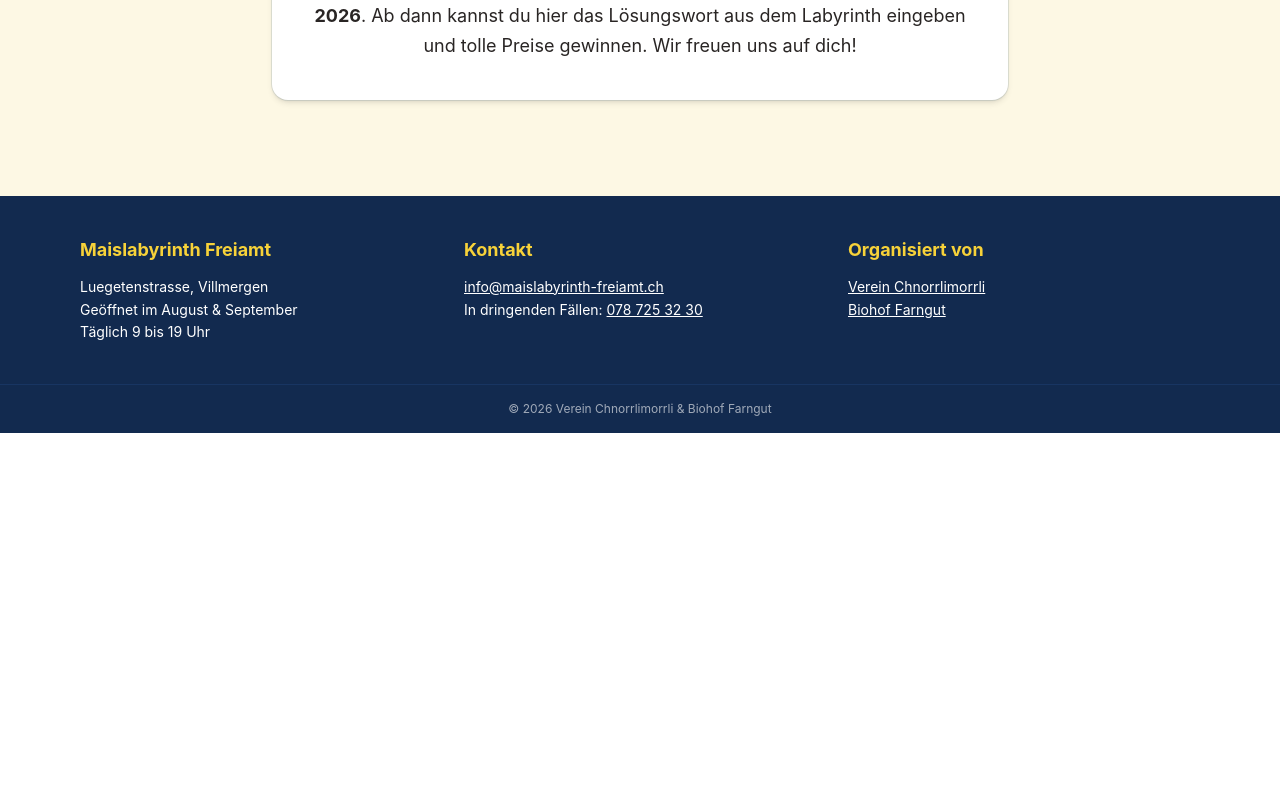
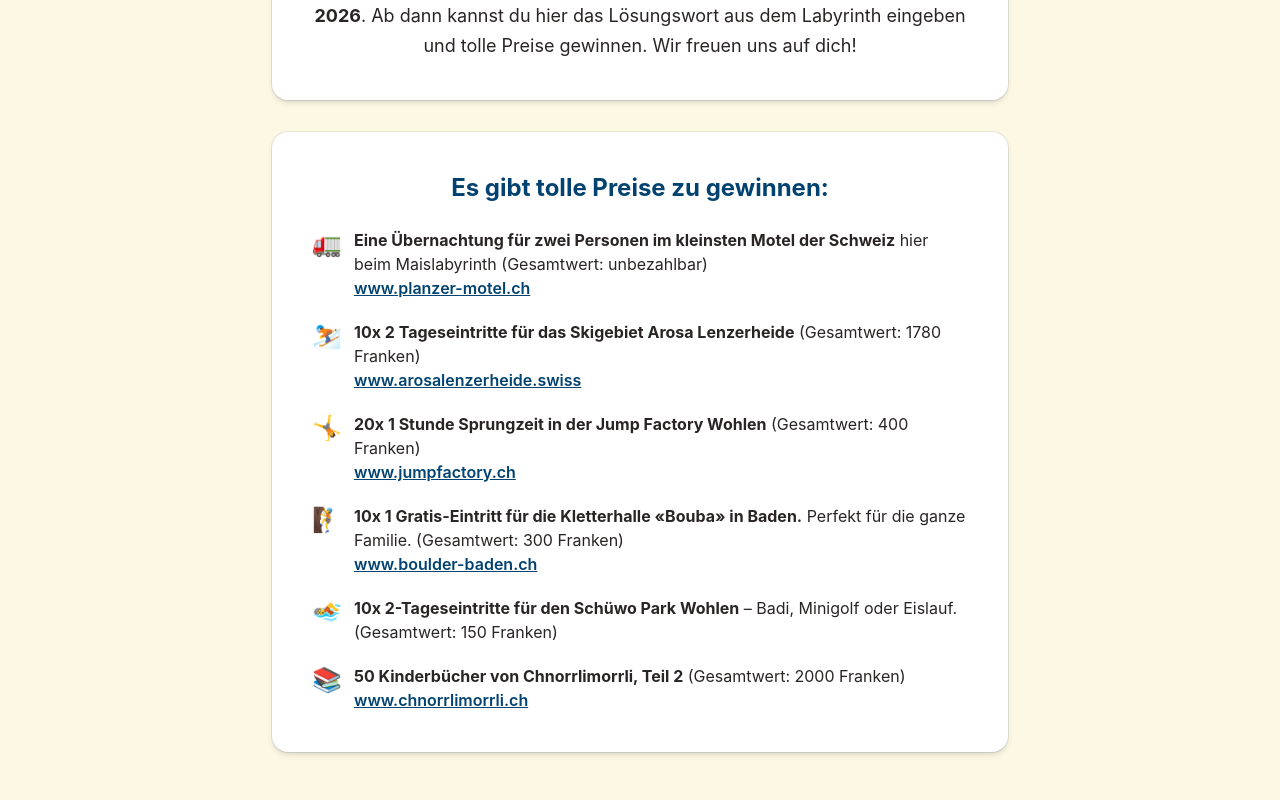
Before and after one commit to yarx/maislabyrinth, an Angular app: page /verlosung in a window 1280 px wide. Shown: the part 380-1180 px from the top of the page. Before the commit the page ends 813 px from the top, so only its background shows below. Built offline with nearby package versions, Linux system fonts and the light colour scheme.

Commit message:
feat: implement backend for Verlosung with reCAPTCHA validation and Google Sheets integration

```diff
--- a/src/app/pages/verlosung.html
+++ b/src/app/pages/verlosung.html
@@ -1,7 +1,6 @@
 <section class="mx-auto max-w-3xl px-4 py-12">
   <h1 class="text-center text-4xl font-extrabold text-navy">Verlosung 🎁</h1>
 
-  <!-- TODO: Sobald die Verlosung startet, hier die Infos vom Verlosungs-Schild ergänzen (Verlosung & Preise) -->
   @if (!verlosungAktiv) {
     <!-- Verlosung noch nicht gestartet -->
     <div class="mt-8 rounded-2xl bg-white p-10 text-center shadow-md ring-1 ring-navy/10">
@@ -127,11 +126,31 @@
             </div>
           </fieldset>
 
+          <!-- reCAPTCHA («Ich bin kein Roboter») -->
+          <div class="flex justify-center">
+            <div #captchaContainer></div>
+          </div>
+
+          @if (sendeFehler() === 'captcha') {
+            <p class="rounded-xl bg-red-100 p-4 font-semibold text-red-800">
+              Bitte bestätige zuerst, dass du kein Roboter bist.
+            </p>
+          } @else if (sendeFehler() === 'senden') {
+            <p class="rounded-xl bg-red-100 p-4 font-semibold text-red-800">
+              Ups, das Absenden hat nicht geklappt. Bitte versuche es nochmals – oder schicke
+              deine Angaben per Mail an
+              <a href="mailto:info@maislabyrinth-freiamt.ch" class="underline"
+                >info&#64;maislabyrinth-freiamt.ch</a
+              >.
+            </p>
+          }
+
           <button
             type="submit"
-            class="w-full rounded-full bg-navy px-8 py-4 text-lg font-bold text-white shadow-md transition hover:bg-navy-light"
+            [disabled]="sendet()"
+            class="w-full rounded-full bg-navy px-8 py-4 text-lg font-bold text-white shadow-md transition hover:bg-navy-light disabled:cursor-not-allowed disabled:opacity-60"
           >
-            Teilnahme absenden 🎁
+            {{ sendet() ? 'Wird gesendet…' : 'Teilnahme absenden 🎁' }}
           </button>
         </form>
       </div>
@@ -150,4 +169,89 @@
     }
     }
   }
+
+  <!-- Preise -->
+  <div class="mt-8 rounded-2xl bg-white p-6 shadow-md ring-1 ring-navy/10 sm:p-10">
+    <h2 class="text-center text-2xl font-bold text-navy">Es gibt tolle Preise zu gewinnen:</h2>
+
+    <ul class="mt-6 space-y-5">
+      <li class="flex gap-3">
+        <span class="text-2xl">🚛</span>
+        <span>
+          <strong>Eine Übernachtung für zwei Personen im kleinsten Motel der Schweiz</strong>
+          hier beim Maislabyrinth (Gesamtwert: unbezahlbar)<br />
+          <a
+            href="https://www.planzer-motel.ch"
+            target="_blank"
+            rel="noopener"
+            class="font-semibold text-navy underline"
+            >www.planzer-motel.ch</a
+          >
+        </span>
+      </li>
+      <li class="flex gap-3">
+        <span class="text-2xl">⛷️</span>
+        <span>
+          <strong>10x 2 Tageseintritte für das Skigebiet Arosa Lenzerheide</strong>
+          (Gesamtwert: 1780 Franken)<br />
+          <a
+            href="https://www.arosalenzerheide.swiss"
+            target="_blank"
+            rel="noopener"
+            class="font-semibold text-navy underline"
+            >www.arosalenzerheide.swiss</a
+          >
+        </span>
+      </li>
+      <li class="flex gap-3">
+        <span class="text-2xl">🤸</span>
+        <span>
+          <strong>20x 1 Stunde Sprungzeit in der Jump Factory Wohlen</strong>
+          (Gesamtwert: 400 Franken)<br />
+          <a
+            href="https://www.jumpfactory.ch"
+            target="_blank"
+            rel="noopener"
+            class="font-semibold text-navy underline"
+            >www.jumpfactory.ch</a
+          >
+        </span>
+      </li>
+      <li class="flex gap-3">
+        <span class="text-2xl">🧗</span>
+        <span>
+          <strong>10x 1 Gratis-Eintritt für die Kletterhalle «Bouba» in Baden.</strong>
+          Perfekt für die ganze Familie. (Gesamtwert: 300 Franken)<br />
+          <a
+            href="https://www.boulder-baden.ch"
+            target="_blank"
+            rel="noopener"
+            class="font-semibold text-navy underline"
+            >www.boulder-baden.ch</a
+          >
+        </span>
+      </li>
+      <li class="flex gap-3">
+        <span class="text-2xl">🏊</span>
+        <span>
+          <strong>10x 2-Tageseintritte für den Schüwo Park Wohlen</strong>
+          – Badi, Minigolf oder Eislauf. (Gesamtwert: 150 Franken)
+        </span>
+      </li>
+      <li class="flex gap-3">
+        <span class="text-2xl">📚</span>
+        <span>
+          <strong>50 Kinderbücher von Chnorrlimorrli, Teil 2</strong>
+          (Gesamtwert: 2000 Franken)<br />
+          <a
+            href="https://www.chnorrlimorrli.ch"
+            target="_blank"
+            rel="noopener"
+            class="font-semibold text-navy underline"
+            >www.chnorrlimorrli.ch</a
+          >
+        </span>
+      </li>
+    </ul>
+  </div>
 </section>
--- a/src/app/pages/verlosung.ts
+++ b/src/app/pages/verlosung.ts
@@ -1,7 +1,24 @@
-import { Component, signal } from '@angular/core';
+import { Component, ElementRef, signal, viewChild } from '@angular/core';
 import { FormsModule } from '@angular/forms';
 
 type Schritt = 'raetsel' | 'formular' | 'fertig';
+type SendeFehler = 'captcha' | 'senden' | null;
+
+// Das Lösungswort steht nicht im Code – geprüft wird nur der SHA-256-Hash von
+// "SALT:lösungswort" (kleingeschrieben). Neuen Hash erzeugen mit:
+// node -e "console.log(require('crypto').createHash('sha256').update('maislabyrinth-freiamt:NEUESWORT').digest('hex'))"
+const SALT = 'maislabyrinth-freiamt';
+const LOESUNGSWORT_HASH = '833120237f894b1daaddff8a2b6a3fd7303e7a5ddfcd9cf4937e2b6ebce25824';
+
+const APPS_SCRIPT_URL = 'https://script.google.com/macros/s/AKfycbzfn_Hfl0AbPpBaDz7JUPBdG1hBmed4lxZU7ueBwjfQ8010YYWrq3US0wp5U_ywZZQxig/exec';
+const RECAPTCHA_SITE_KEY = '6LeqEVMtAAAAAIVE5e3-uvRzHgAKCB-utloAb2l9';
+
+declare const grecaptcha: {
+  ready(callback: () => void): void;
+  render(container: HTMLElement, parameter: { sitekey: string }): number;
+  getResponse(widgetId?: number): string;
+  reset(widgetId?: number): void;
+};
 
 @Component({
   selector: 'app-verlosung',
@@ -12,15 +29,19 @@
   // Auf true setzen, sobald das Maislabyrinth eröffnet ist und die Verlosung startet
   protected readonly verlosungAktiv = false;
 
-  // TODO: Preise gemäss PDF ergänzen/anpassen
   protected readonly preise = [
-    '1. Preis (folgt)',
-    '2. Preis (folgt)',
-    '3. Preis (folgt)',
+    'Übernachtung im Planzer-Motel',
+    '2 Tageseintritte Skigebiet Arosa Lenzerheide',
+    '1 Stunde Sprungzeit in der Jump Factory Wohlen',
+    'Eintritt Kletterhalle «Bouba» in Baden',
+    '2-Tageseintritte Schüwo Park Wohlen',
+    'Chnorrlimorrli-Kinderbuch Teil 2',
   ];
 
   protected readonly schritt = signal<Schritt>('raetsel');
   protected readonly falschesWort = signal(false);
+  protected readonly sendet = signal(false);
+  protected readonly sendeFehler = signal<SendeFehler>(null);
 
   protected loesungswort = '';
   protected name = '';
@@ -28,16 +49,88 @@
   protected handy = '';
   protected wunschpreis = '';
 
-  pruefeLoesungswort() {
-    if (this.loesungswort.trim().toLowerCase() === 'polenta') {
+  private readonly captchaContainer = viewChild<ElementRef<HTMLElement>>('captchaContainer');
+  private captchaWidgetId?: number;
+
+  async pruefeLoesungswort() {
+    const eingabe = this.loesungswort.trim().toLowerCase();
+    const daten = new TextEncoder().encode(`${SALT}:${eingabe}`);
+    const digest = await crypto.subtle.digest('SHA-256', daten);
+    const hash = Array.from(new Uint8Array(digest))
+      .map((byte) => byte.toString(16).padStart(2, '0'))
+      .join('');
+
+    if (hash === LOESUNGSWORT_HASH) {
       this.falschesWort.set(false);
       this.schritt.set('formular');
+      // Captcha rendern, sobald Angular das Formular in den DOM gesetzt hat
+      setTimeout(() => this.zeigeCaptcha());
     } else {
       this.falschesWort.set(true);
     }
   }
 
-  sendeTeilnahme() {
-    // TODO: Absenden der Teilnahme wird später implementiert
+  async sendeTeilnahme() {
+    const token = typeof grecaptcha !== 'undefined' ? grecaptcha.getResponse(this.captchaWidgetId) : '';
+    if (!token) {
+      this.sendeFehler.set('captcha');
+      return;
+    }
+
+    this.sendet.set(true);
+    this.sendeFehler.set(null);
+    try {
+      const antwort = await fetch(APPS_SCRIPT_URL, {
+        method: 'POST',
+        // text/plain vermeidet den CORS-Preflight, den Apps Script nicht beantwortet
+        headers: { 'Content-Type': 'text/plain;charset=utf-8' },
+        body: JSON.stringify({
+          name: this.name,
+          email: this.email,
+          handy: this.handy,
+          wunschpreis: this.wunschpreis,
+          loesungswort: this.loesungswort,
+          recaptchaToken: token,
+        }),
+      });
+      const ergebnis = await antwort.json();
+      if (!ergebnis.ok) {
+        throw new Error(ergebnis.fehler);
+      }
+      this.schritt.set('fertig');
+    } catch {
+      this.sendeFehler.set('senden');
+      if (typeof grecaptcha !== 'undefined') {
+        grecaptcha.reset(this.captchaWidgetId);
+      }
+    } finally {
+      this.sendet.set(false);
+    }
+  }
+
+  private async zeigeCaptcha() {
+    const container = this.captchaContainer()?.nativeElement;
+    if (!container || this.captchaWidgetId !== undefined) {
+      return;
+    }
+    await this.ladeRecaptchaScript();
+    grecaptcha.ready(() => {
+      this.captchaWidgetId = grecaptcha.render(container, { sitekey: RECAPTCHA_SITE_KEY });
+    });
+  }
+
+  private ladeRecaptchaScript(): Promise<void> {
+    if (typeof grecaptcha !== 'undefined') {
+      return Promise.resolve();
+    }
+    return new Promise((resolve, reject) => {
+      const script = document.createElement('script');
+      script.src = 'https://www.google.com/recaptcha/api.js?render=explicit';
+      script.async = true;
+      script.defer = true;
+      script.onload = () => resolve();
+      script.onerror = () => reject(new Error('reCAPTCHA-Script konnte nicht geladen werden'));
+      document.head.appendChild(script);
+    });
   }
 }
```
Also changed, not shown: 2 other files (tests, documents, lock files or other folders).
